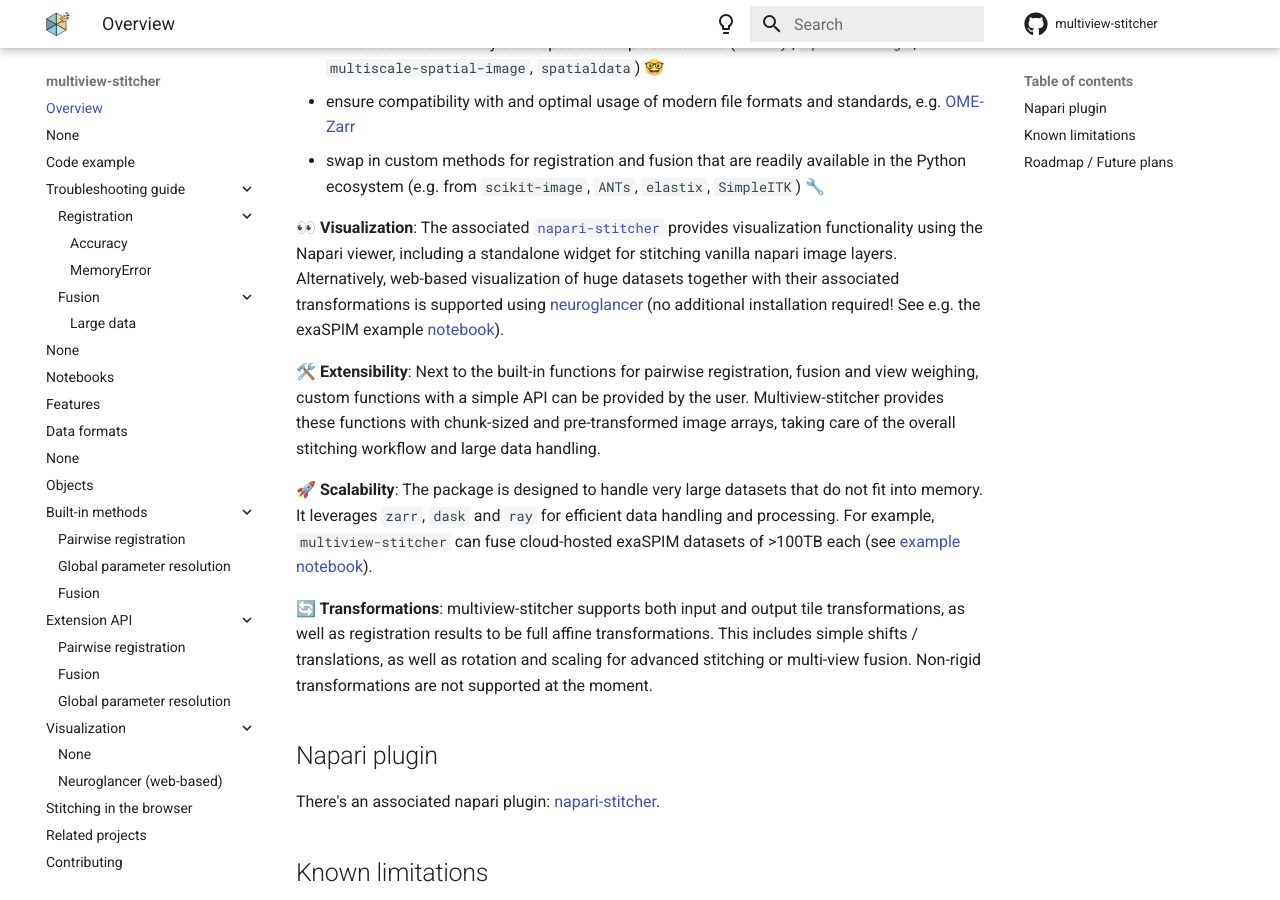
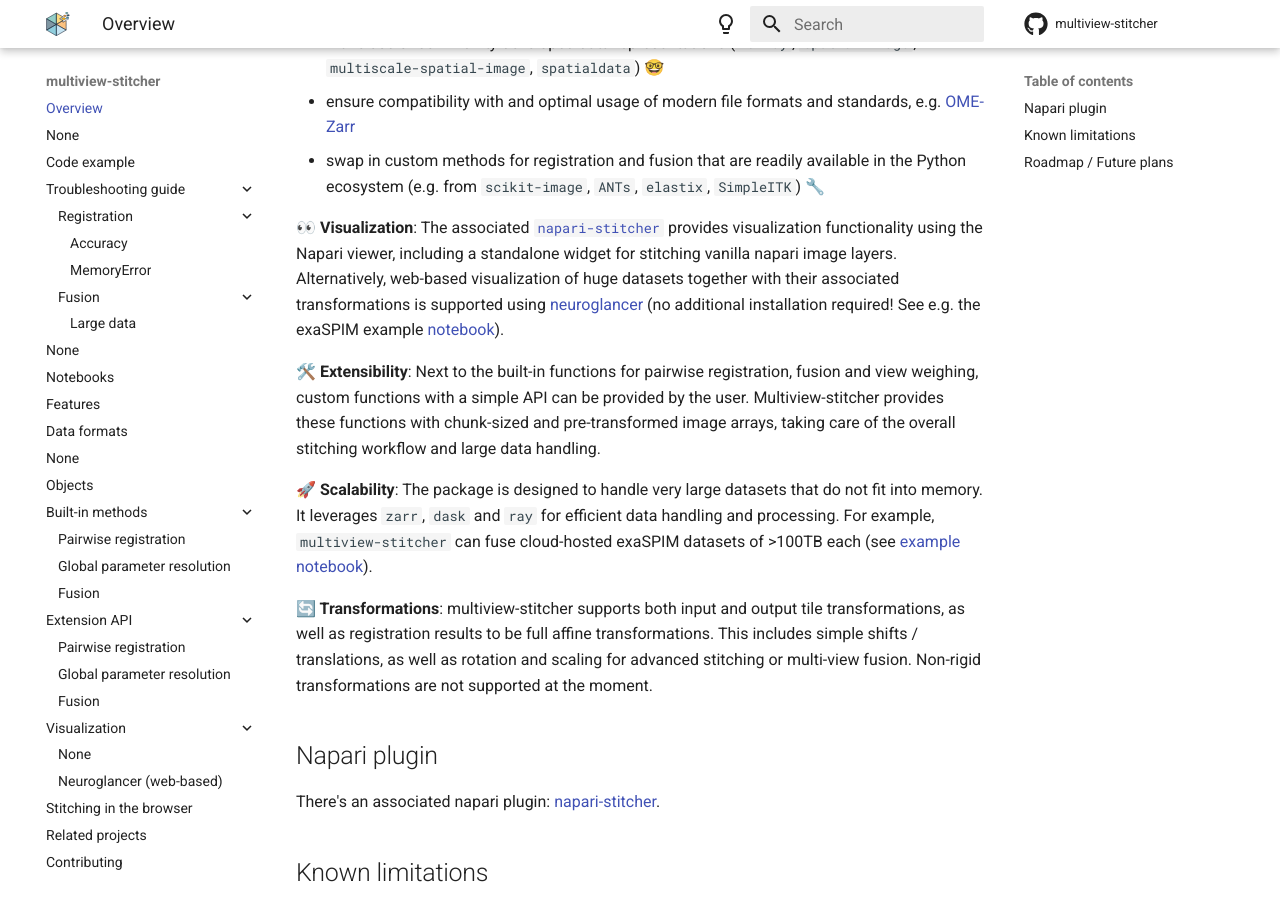
Before and after one commit to multiview-stitcher/multiview-stitcher, an MkDocs documentation site: the page built from docs/index.md, in a window 1280 px wide and 900 px high, scrolled down 438 px. Built offline with MkDocs 1.6.1 and Material for MkDocs 9.7.7, drawn with Linux system fonts in a browser that asks for light colours; comment, search, counter and statistics services are not loaded; the version menu is left out.

Commit message:
Change docs entry order

```diff
--- a/mkdocs.yml
+++ b/mkdocs.yml
@@ -64,8 +64,8 @@
     - Fusion: built_in_methods_fusion.md
   - Extension API:
     - extension_api_pairwise_registration.md
+    - extension_api_global_param_resolution.md
     - extension_api_fusion.md
-    - extension_api_global_param_resolution.md
   - Visualization:
     - napari_stitcher.md
     - neuroglancer.md
```
